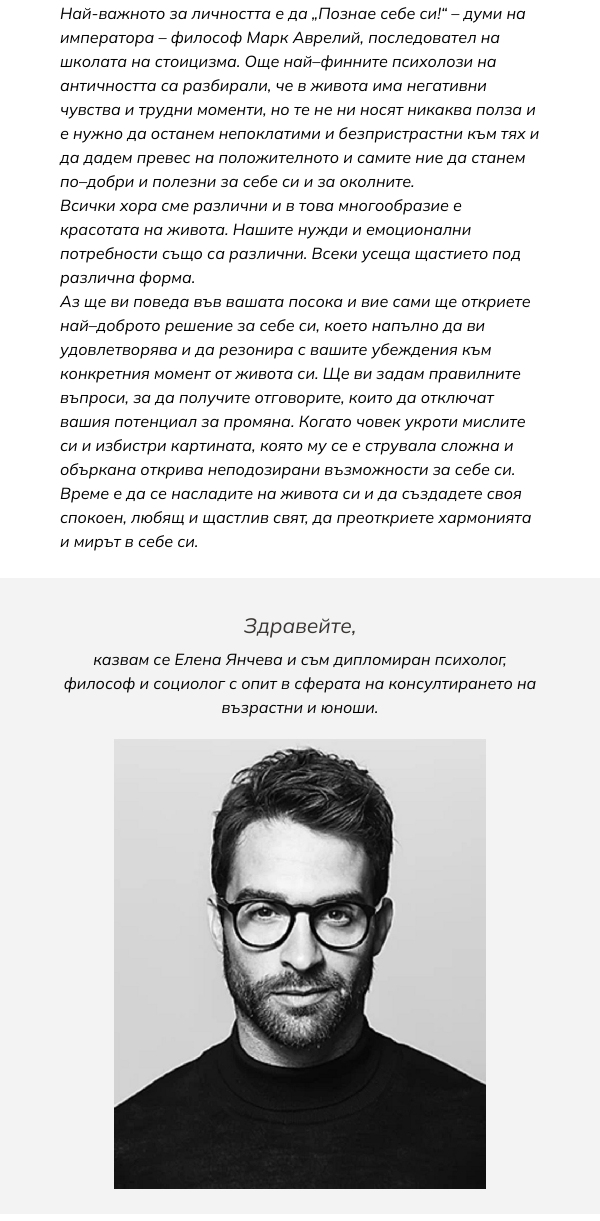
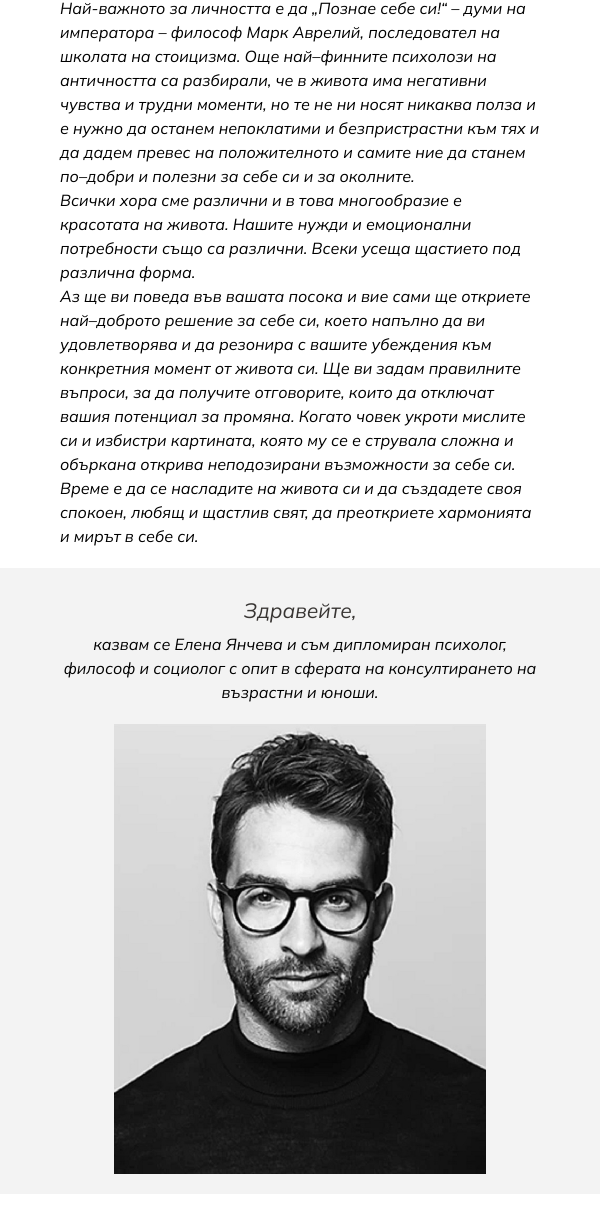
Before and after one commit to stefancho/yancheva.github.io, a plain HTML site: page index.html in a window 600 px wide. Shown: the part 583-1804 px from the top of the page. Drawn offline with Linux system fonts and the light colour scheme; a web font is replaced by a local one.

Commit message:
Adjust section pading for different screen sizes

```diff
--- a/css/responsive.css
+++ b/css/responsive.css
@@ -9,6 +9,12 @@
 
     :root {
         --site-width: 90%;
+    }
+
+    section
+    {
+        padding-top: 15px;
+        padding-bottom: 15px;
     }
 }
 
@@ -45,7 +51,6 @@
     {
         font-size: 1.3em;
     }
-
 }
 
 /* Small devices (portrait tablets and large phones, 600px and up) */
@@ -56,6 +61,12 @@
         font-size: 1.6em;
         line-height: 1.1em;
     }
+
+    section
+    {
+        padding-top: 20px;
+        padding-bottom: 20px;
+    }
 }
 
 /* Medium devices (landscape tablets, 768px and up) */
@@ -64,6 +75,12 @@
     .dropdown, #dropdown
     {
         display: none;
+    }
+
+    section
+    {
+        padding-top: 25px;
+        padding-bottom: 25px;
     }
 }
 
```
Lines whose indentation alone changed are shown as unchanged.
